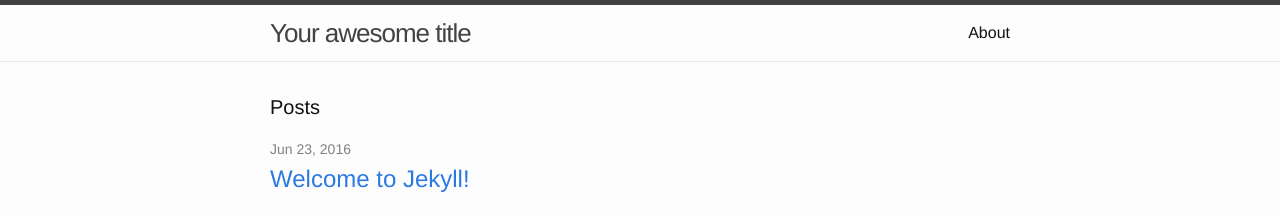
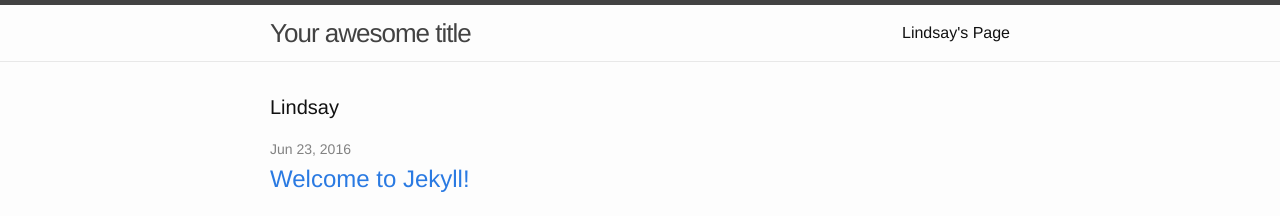
Before and after one commit to lindsay/lindsay.github.io, a Jekyll site: the page built from index.html, in a window 1280 px wide. Shown: the top 216 px of the page. Built offline with Jekyll 4.4.1, drawn with Linux system fonts in a browser that asks for light colours.

Commit message:
update titles

```diff
--- a/about.md
+++ b/about.md
@@ -1,6 +1,6 @@
 ---
 layout: page
-title: About
+title: Lindsay's Page
 permalink: /about/
 ---
 
--- a/index.html
+++ b/index.html
@@ -4,7 +4,7 @@
 
 <div class="home">
 
-  <h1 class="page-heading">Posts</h1>
+  <h1 class="page-heading">Lindsay</h1>
 
   <ul class="post-list">
     {% for post in site.posts %}
```
